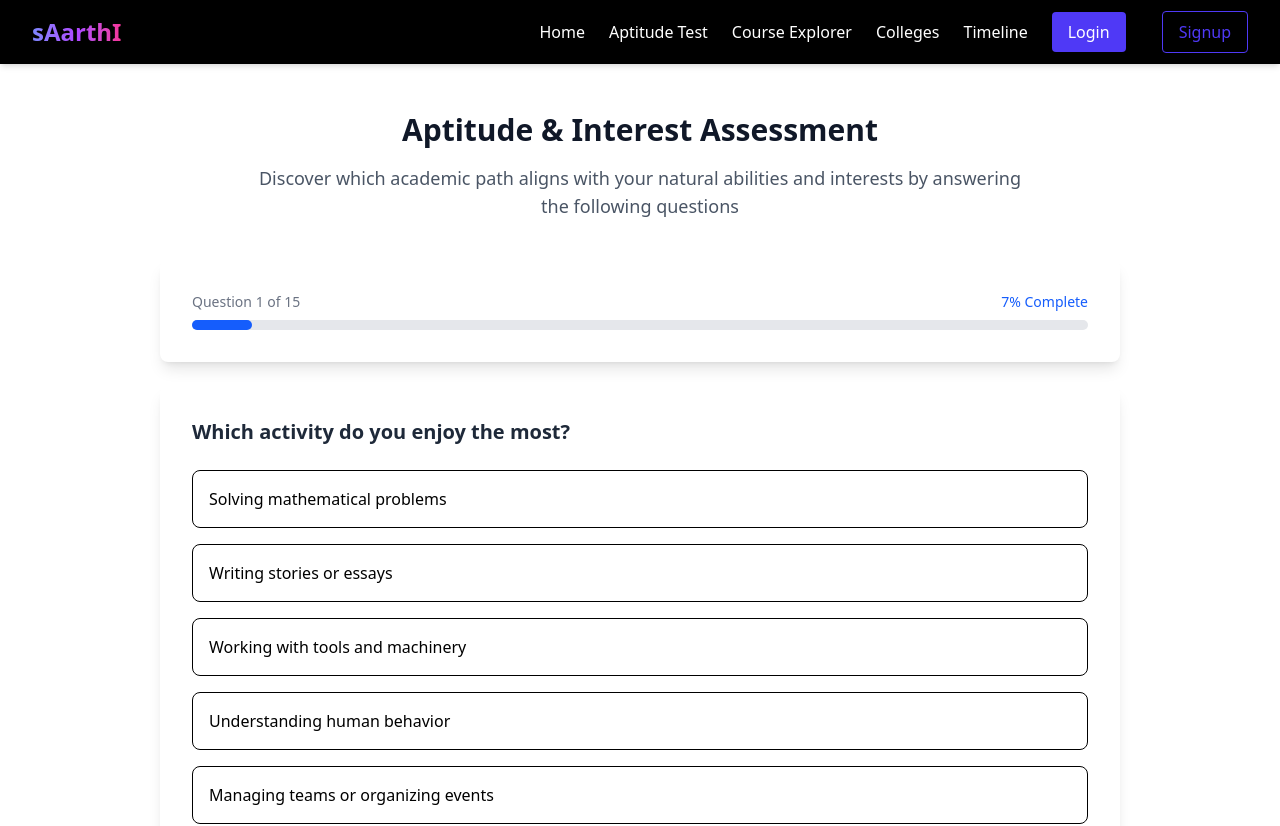
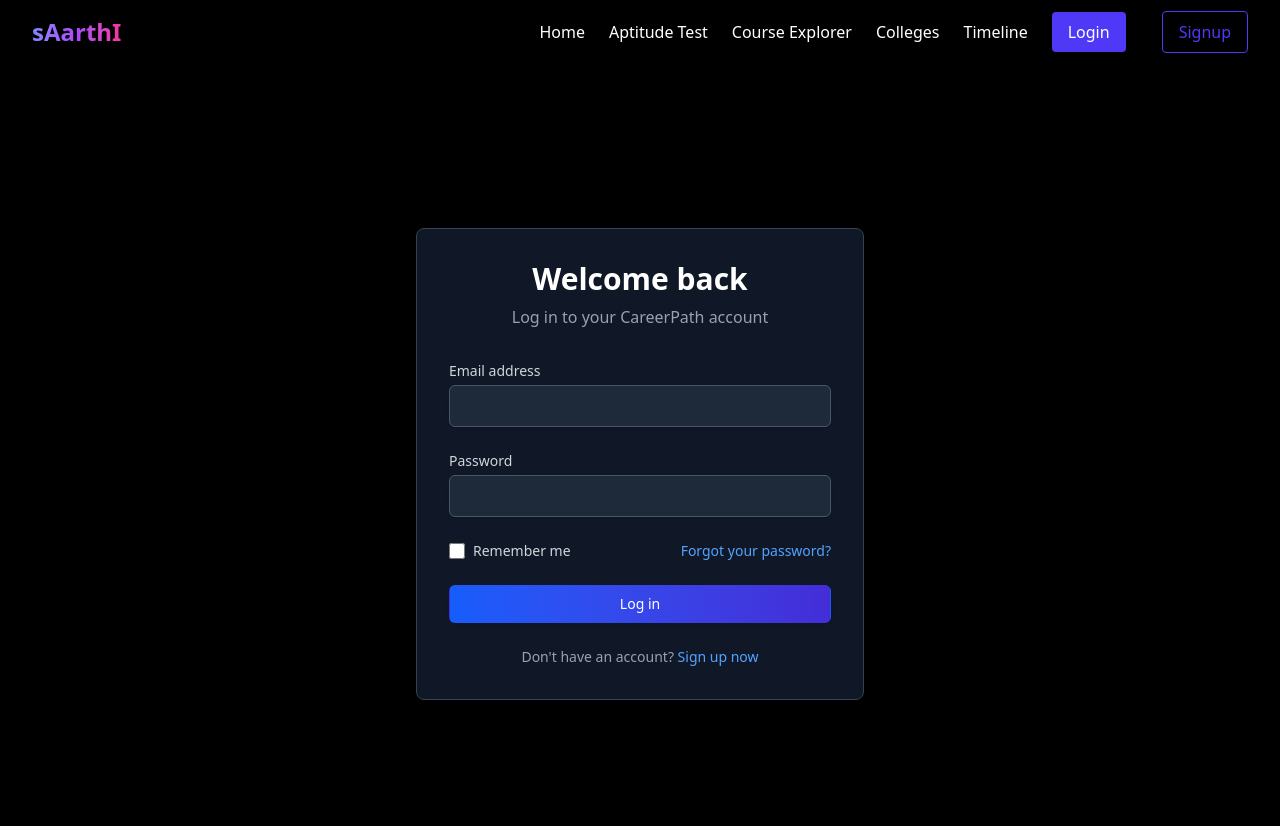
Before and after one commit to gargijoshi9/OneStop, a React (Vite) app in the folder OneStop/: page /aptitude-test in a window 1280 px wide. Shown: the top 826 px of the page. Built offline with nearby package versions, Linux system fonts and the light colour scheme.

Commit message:
aptitude fake login

```diff
--- a/OneStop/src/pages/AptitudeTest.jsx
+++ b/OneStop/src/pages/AptitudeTest.jsx
@@ -1,5 +1,7 @@
 import React, { useState, useEffect } from "react";
 import { Link } from "react-router-dom";
+import { useAuth } from "../contexts/AuthContext";
+import Login from "./Login"; // Assuming you have a Login component
 
 function AptitudeTest() {
   const [currentQuestion, setCurrentQuestion] = useState(0);
@@ -8,8 +10,15 @@ function AptitudeTest() {
   const [loading, setLoading] = useState(true);
   const [error, setError] = useState(null);
   const [questions, setQuestions] = useState([]);
+  const { user } = useAuth(); // Get the user object from the AuthContext
 
   useEffect(() => {
+    if (!user) {
+      // User is not logged in, so we don't need to fetch questions yet.
+      setLoading(false);
+      return;
+    }
+
     const fetchQuestions = async () => {
       try {
         await new Promise((r) => setTimeout(r, 600)); // simulate delay
@@ -210,7 +219,7 @@ function AptitudeTest() {
     };
 
     fetchQuestions();
-  }, []);
+  }, [user]);
 
   const handleAnswer = (questionId, answerIndex) => {
     setAnswers((prev) => ({ ...prev, [questionId]: answerIndex }));
@@ -328,6 +337,11 @@ function AptitudeTest() {
     };
   };
 
+  if (!user) {
+    // If the user is not logged in, render the login component.
+    return <Login />;
+  }
+
   if (loading) {
     return (
       <div className="max-w-5xl mx-auto px-4 sm:px-6 lg:px-8 py-12">
@@ -360,10 +374,10 @@ function AptitudeTest() {
   return (
     <div className="max-w-5xl mx-auto px-4 sm:px-6 lg:px-8 py-12">
       <div className="text-center mb-10">
-        <h1 className="text-3xl font-bold text-gray-900 mb-4">
+        <h1 className="text-3xl font-bold text-gray-100 mb-4">
           Aptitude & Interest Assessment
         </h1>
-        <p className="text-lg text-gray-600 max-w-3xl mx-auto">
+        <p className="text-lg text-gray-500 max-w-3xl mx-auto">
           Discover which academic path aligns with your natural abilities and
           interests by answering the following questions
         </p>
```
